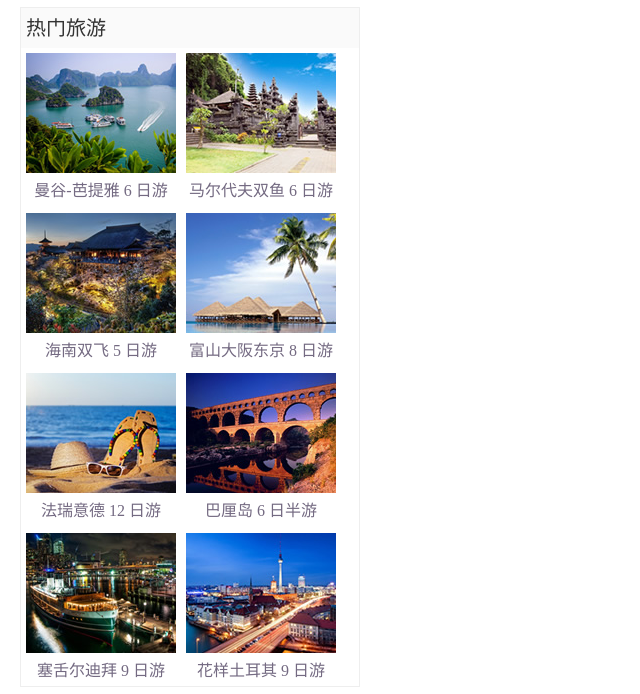
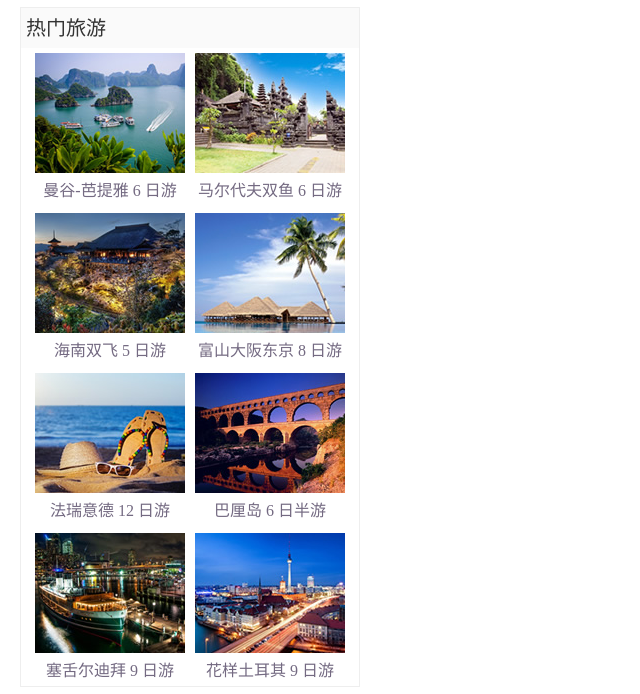
Before and after one commit to zsgdyf/RuGao, a plain HTML site: page Travel-Practice/index.html in a window 1280 px wide. Shown: the part 3113-3807 px from the top of the page, without its empty margins (0-640 px from the left). Drawn offline with Linux system fonts and the light colour scheme.

Commit message:
add flex

```diff
--- a/Travel-Practice/css/style.css
+++ b/Travel-Practice/css/style.css
@@ -300,12 +300,19 @@ ol {
     margin-left: 20px;
     margin-top: 10px;
 }
+.hot-views ul{
+    display: flex;
+    justify-content: center;
+    flex-wrap: wrap;
+}
 
 .hot .hot-views li {
+    display: flex;
     width: 150px;
     height: 150px;
-    float: left;
     margin: 5px;
+    /* float: left;
+    margin: 5px; */
 }
 
 .hot .hot-views li a {
```
